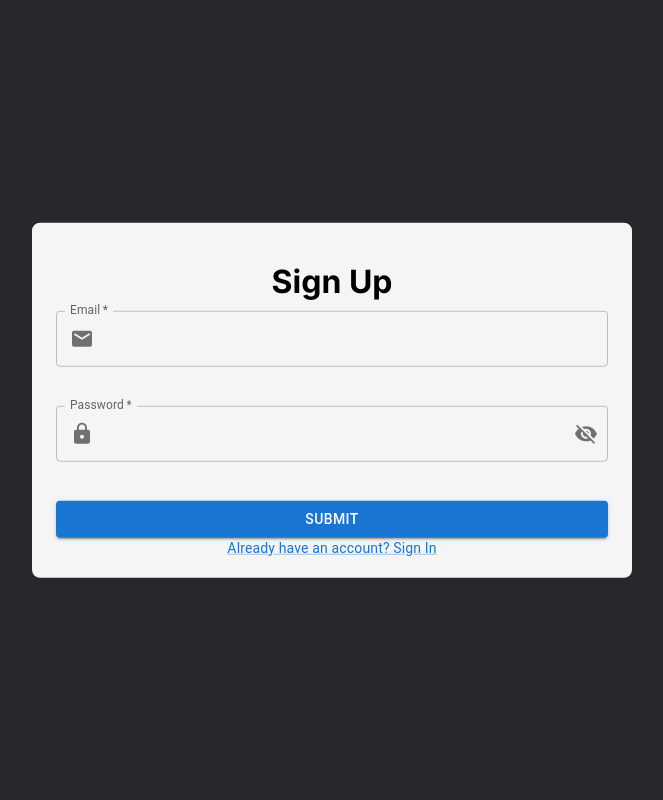
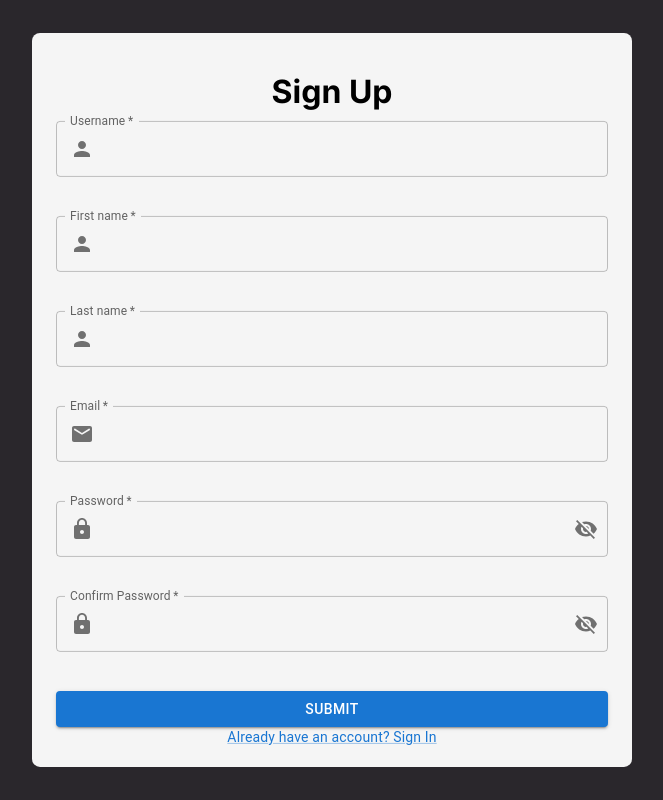
Before and after one commit to Asubas/graphiql-app, a Next.js app: page /signUp in a window 1280 px wide. Shown: the whole page, without its empty margins (308-971 px from the left). Built offline with nearby package versions, Linux system fonts and the light colour scheme.

Commit message:
refactor: apply useform hook to form component and add username, first name, last name and confirm password fields

```diff
--- a/package.json
+++ b/package.json
@@ -27,7 +27,7 @@
     "react": "^18",
     "react-dom": "^18",
     "react-firebase-hooks": "^5.1.1",
-    "react-hook-form": "^7.52.2",
+    "react-hook-form": "^7.53.0",
     "react-redux": "^9.1.2",
     "react-toastify": "^10.0.5",
     "sass": "^1.77.8"
--- a/src/app/page.tsx
+++ b/src/app/page.tsx
@@ -27,7 +27,7 @@ export default function Home() {
     const unsubscribe = onAuthStateChanged(auth, (user) => {
       if (user) {
         setIsAuthenticated(true);
-        setDisplayName(user.email);
+        setDisplayName(user.displayName);
       } else {
         setIsAuthenticated(false);
         setDisplayName(null);
--- a/src/app/signUp/page.tsx
+++ b/src/app/signUp/page.tsx
@@ -1,26 +1,35 @@
 'use client';
 
 import React from 'react';
-import { createUserWithEmailAndPassword } from 'firebase/auth';
+import { createUserWithEmailAndPassword, updateProfile } from 'firebase/auth';
 import { addDoc, collection } from 'firebase/firestore';
 import { auth } from '../../utils/auth';
 import { db } from '../../utils/firestore';
 import { toast } from 'react-toastify';
 import { FirebaseError } from 'firebase/app';
 import AuthForm from '@/src/components/AuthForm/AuthForm';
+import { useRouter } from 'next/navigation';
 
 const SignUp: React.FC = () => {
-  const handleSignUp = async (email: string, password: string) => {
+  const router = useRouter();
+
+  const handleSignUp = async (email: string, password: string, username: string) => {
     try {
       const userCredential = await createUserWithEmailAndPassword(auth, email, password);
       const user = userCredential.user;
 
+      await updateProfile(user, {
+        displayName: username,
+      });
+
       await addDoc(collection(db, 'users'), {
         uid: user.uid,
         email: user.email,
+        displayedName: username,
         createdAt: new Date(),
       });
 
+      router.push('/');
       toast.success('User is successfully created!');
     } catch (error) {
       const firebaseError = error as FirebaseError;
--- a/src/components/AuthForm/AuthForm.tsx
+++ b/src/components/AuthForm/AuthForm.tsx
@@ -1,24 +1,37 @@
 import React, { useState } from 'react';
 import { Grid, Button, Container, Link } from '@mui/material';
 import { EmailRounded, Lock } from '@mui/icons-material';
+import PersonIcon from '@mui/icons-material/Person';
+import { useForm, SubmitHandler } from 'react-hook-form';
 import style from './AuthForm.module.scss';
-import { validateEmail, validatePassword } from '@/src/utils/validation';
 import TextInputField from '../TextInputField/TextInputField';
 import { useRouter } from 'next/navigation';
+import { validateEmail, validatePassword } from '@/src/utils/validation';
 
 interface AuthFormProps {
   title: string;
-  onSubmit: (email: string, password: string) => void;
+  onSubmit: (email: string, password: string, username: string) => void;
+}
+
+interface FormInputs {
+  username: string;
+  firstName: string;
+  lastName: string;
+  email: string;
+  password: string;
+  confirmPassword: string;
 }
 
 const AuthForm: React.FC<AuthFormProps> = ({ title, onSubmit }) => {
-  const [email, setEmail] = useState<string>('');
-  const [password, setPassword] = useState<string>('');
-  const [showPassword, setShowPassword] = useState<boolean>(false);
-  const [emailError, setEmailError] = useState<string | null>(null);
-  const [passwordError, setPasswordError] = useState<string | null>(null);
-  const [isSignIn, setIsSignIn] = useState<boolean>(title === 'Sign In');
+  const {
+    register,
+    handleSubmit,
+    formState: { errors },
+    watch,
+  } = useForm<FormInputs>();
+  const [showPassword, setShowPassword] = useState(false);
 
+  const isSignIn = title === 'Sign In';
   const router = useRouter();
 
   const handleLinkClick = () => {
@@ -27,63 +40,99 @@ const AuthForm: React.FC<AuthFormProps> = ({ title, onSubmit }) => {
     } else {
       router.push('/signIn');
     }
-    setIsSignIn(!isSignIn);
+  };
+
+  const onSubmitForm: SubmitHandler<FormInputs> = (data) => {
+    const { email, password, username } = data;
+    onSubmit(email, password, username);
   };
 
   const handleClickShowPassword = () => setShowPassword(!showPassword);
 
-  const handleSubmit = (e: React.FormEvent) => {
-    e.preventDefault();
-
-    setEmailError(null);
-    setPasswordError(null);
-
-    let isValid = true;
-
-    if (!validateEmail(email)) {
-      setEmailError('Invalid email address');
-      isValid = false;
-    }
-
-    if (!validatePassword(password)) {
-      setPasswordError(
-        'Password must be at least 8 characters long, contain at least one letter, one digit, and one special character.',
-      );
-      isValid = false;
-    }
-
-    if (isValid) {
-      onSubmit(email, password);
-    }
-  };
-
   return (
     <Container maxWidth="sm" className={style.authWrapper}>
       <h1 className={style.header}>{title}</h1>
-      <form onSubmit={handleSubmit} noValidate>
+      <form onSubmit={handleSubmit(onSubmitForm)} noValidate>
         <Grid container spacing={2} direction="column">
+          {!isSignIn && (
+            <>
+              <Grid item xs={12}>
+                <TextInputField
+                  label="Username"
+                  type="text"
+                  error={errors.username?.message || ''}
+                  startIcon={<PersonIcon />}
+                  register={register('username', {
+                    required: 'Username is required',
+                  })}
+                />
+              </Grid>
+              <Grid item xs={12}>
+                <TextInputField
+                  label="First name"
+                  type="text"
+                  error={errors.firstName?.message || ''}
+                  startIcon={<PersonIcon />}
+                  register={register('firstName', {
+                    required: 'First name is required',
+                  })}
+                />
+              </Grid>
+              <Grid item xs={12}>
+                <TextInputField
+                  label="Last name"
+                  type="text"
+                  error={errors.lastName?.message || ''}
+                  startIcon={<PersonIcon />}
+                  register={register('lastName', {
+                    required: 'Last name is required',
+                  })}
+                />
+              </Grid>
+            </>
+          )}
           <Grid item xs={12}>
             <TextInputField
               label="Email"
               type="email"
-              value={email}
-              onChange={(e) => setEmail(e.target.value)}
-              error={emailError}
+              error={errors.email?.message || ''}
               startIcon={<EmailRounded />}
+              register={register('email', {
+                required: 'Email is required',
+                validate: validateEmail,
+              })}
             />
           </Grid>
           <Grid item xs={12}>
             <TextInputField
               label="Password"
               type={showPassword ? 'text' : 'password'}
-              value={password}
-              onChange={(e) => setPassword(e.target.value)}
-              error={passwordError}
+              error={errors.password?.message || ''}
               startIcon={<Lock />}
               showPasswordToggle
               onTogglePasswordVisibility={handleClickShowPassword}
+              register={register('password', {
+                required: 'Password is required',
+                validate: validatePassword,
+              })}
             />
           </Grid>
+          {!isSignIn && (
+            <Grid item xs={12}>
+              <TextInputField
+                label="Confirm Password"
+                type={showPassword ? 'text' : 'password'}
+                error={errors.confirmPassword?.message || ''}
+                startIcon={<Lock />}
+                showPasswordToggle
+                onTogglePasswordVisibility={handleClickShowPassword}
+                register={register('confirmPassword', {
+                  required: 'Please confirm your password',
+                  validate: (value) => value === watch('password') || 'Passwords do not match',
+                })}
+              />
+            </Grid>
+          )}
           <Grid item xs={12}>
             <Button fullWidth variant="contained" color="primary" type="submit">
               Submit
--- a/src/components/TextInputField/TextInputField.tsx
+++ b/src/components/TextInputField/TextInputField.tsx
@@ -3,27 +3,26 @@ import TextField from '@mui/material/TextField';
 import InputAdornment from '@mui/material/InputAdornment';
 import IconButton from '@mui/material/IconButton';
 import { Visibility, VisibilityOff } from '@mui/icons-material';
+import { UseFormRegisterReturn } from 'react-hook-form';
 
 interface TextInputFieldProps {
   label: string;
   type: string;
-  value: string;
-  onChange: (e: React.ChangeEvent<HTMLInputElement>) => void;
   error: string | null;
   startIcon: React.ReactNode;
   showPasswordToggle?: boolean;
   onTogglePasswordVisibility?: () => void;
+  register: UseFormRegisterReturn;
 }
 
 const TextInputField: React.FC<TextInputFieldProps> = ({
   label,
   type,
-  value,
-  onChange,
   error,
   startIcon,
   showPasswordToggle,
   onTogglePasswordVisibility,
+  register,
 }) => {
   return (
     <TextField
@@ -32,8 +31,6 @@ const TextInputField: React.FC<TextInputFieldProps> = ({
       variant="outlined"
       type={type}
       required
-      value={value}
-      onChange={onChange}
       error={!!error}
       helperText={error || ' '}
       InputProps={{
@@ -50,6 +47,7 @@ const TextInputField: React.FC<TextInputFieldProps> = ({
           </InputAdornment>
         ),
       }}
+      {...register}
     />
   );
 };
```
Also changed, not shown: 1 other file (tests, documents, lock files or other folders).
